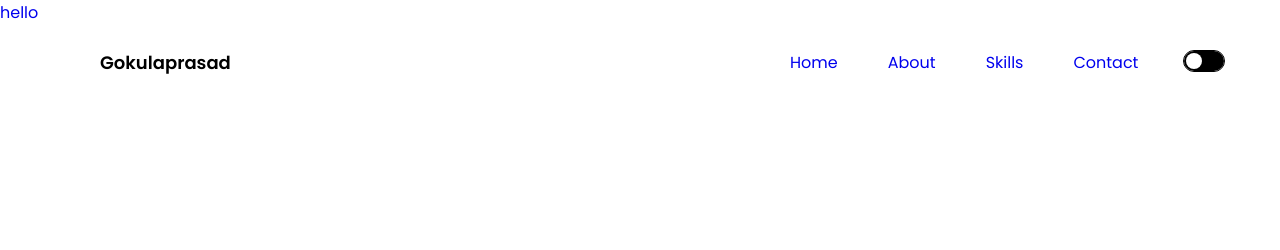
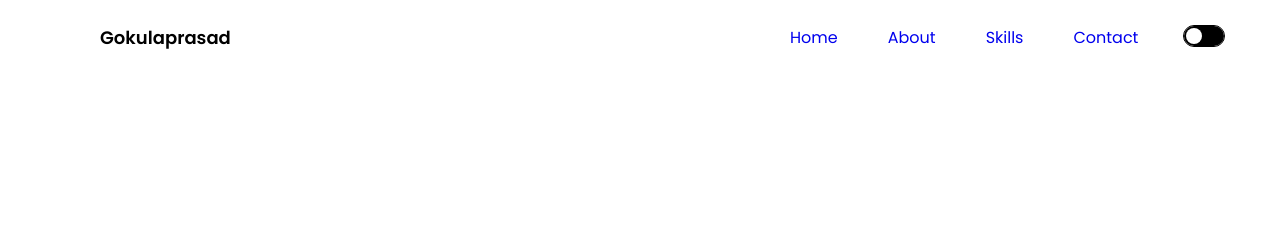
Before and after one commit to gokulaprasad/portfolio-1, a plain HTML site: page index.html in a window 1280 px wide. Shown: the top 250 px of the page. Drawn offline with Linux system fonts and the light colour scheme; a web font is replaced by a local one.

Commit message:
Update index.html

```diff
--- a/index.html
+++ b/index.html
@@ -14,7 +14,7 @@
         <link rel="stylesheet" href="contact-page.css">
         <link rel="stylesheet" href="animations.css">
         <script src = "portfolio.js"></script>
-<a href = "./index.html">hello</a>
+<a href = "./index.html"></a>
 
     </head>
 
```
